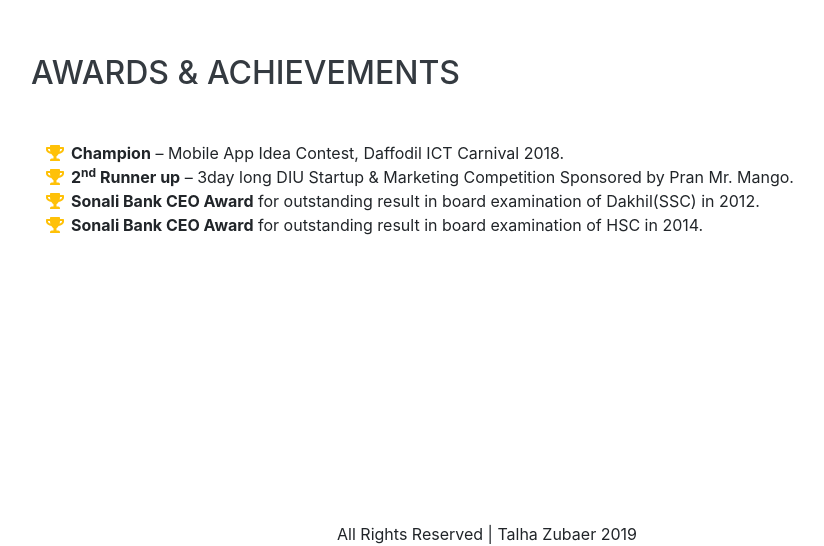
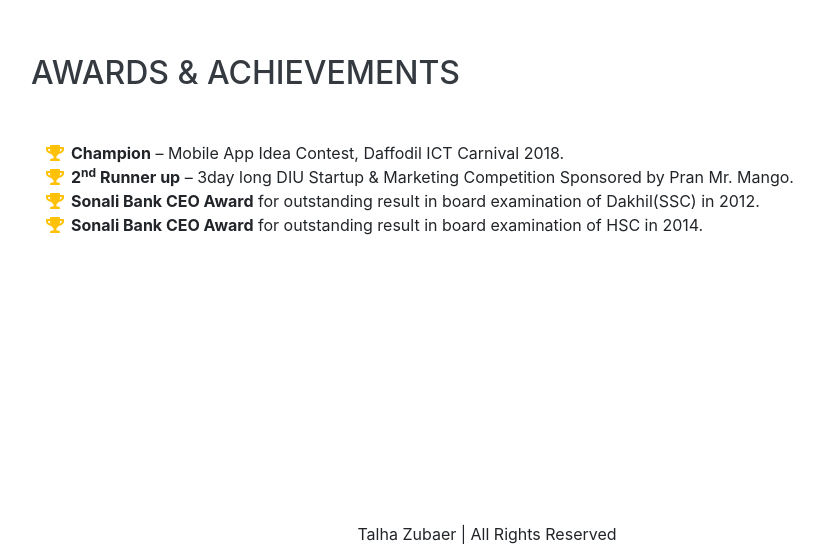
Before and after one commit to Talha5705/talhazubaer, a website with bundled scripts: page index.html in a window 1280 px wide. Shown: the part 7538-8084 px from the top of the page, without its empty margins (289-1113 px from the left). Built offline with nearby package versions, Linux system fonts and the light colour scheme; a web font is replaced by a local one.

Commit message:
Update index.html

```diff
--- a/index.html
+++ b/index.html
@@ -536,7 +536,7 @@
 
     	</section>
     </div>
-		<center><div>All Rights Reserved | Talha Zubaer 2019</div></center>
+		<center><div> Talha Zubaer | All Rights Reserved  </div></center>
     <!-- Bootstrap core JavaScript -->
     <script src="vendor/jquery/jquery.min.js"></script>
     <script src="vendor/bootstrap/js/bootstrap.bundle.min.js"></script>
```
